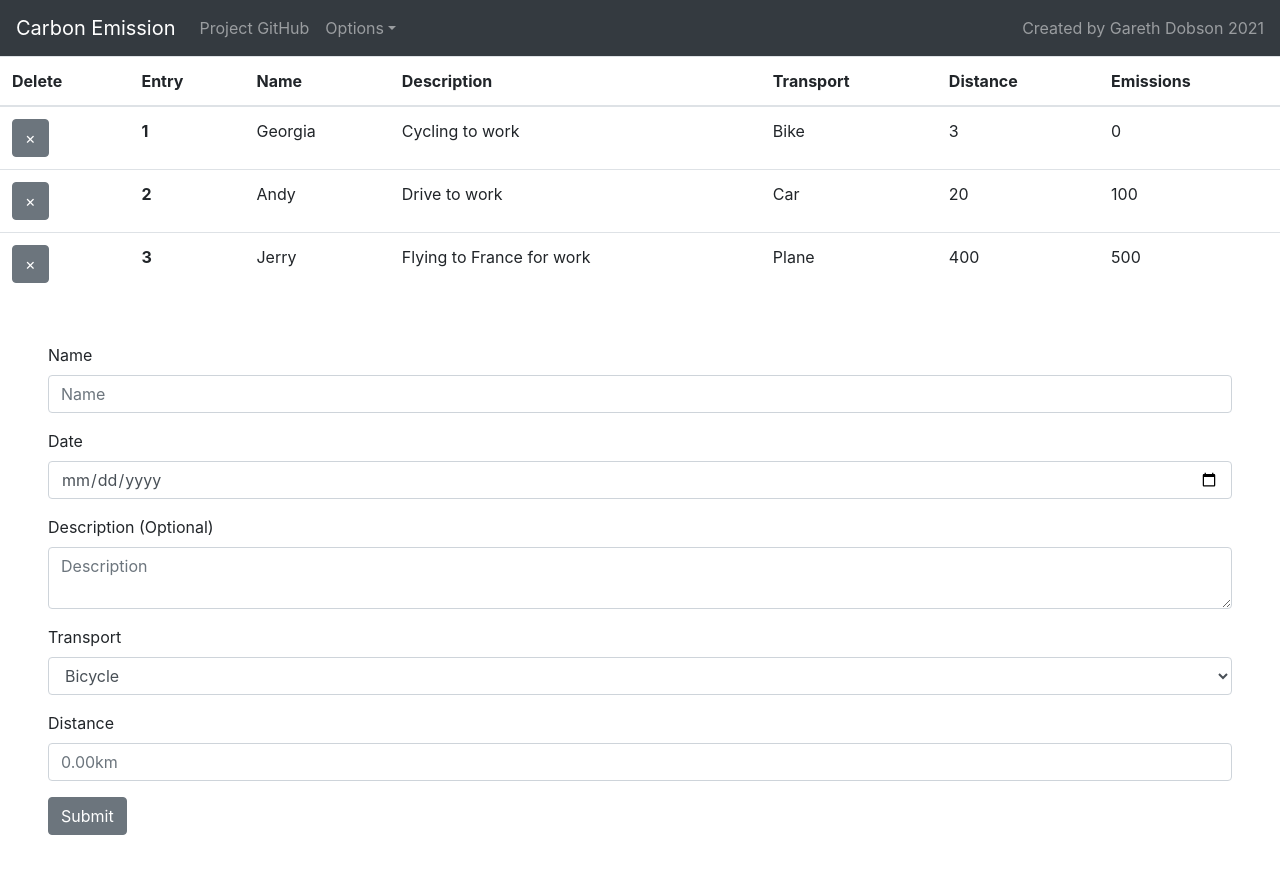
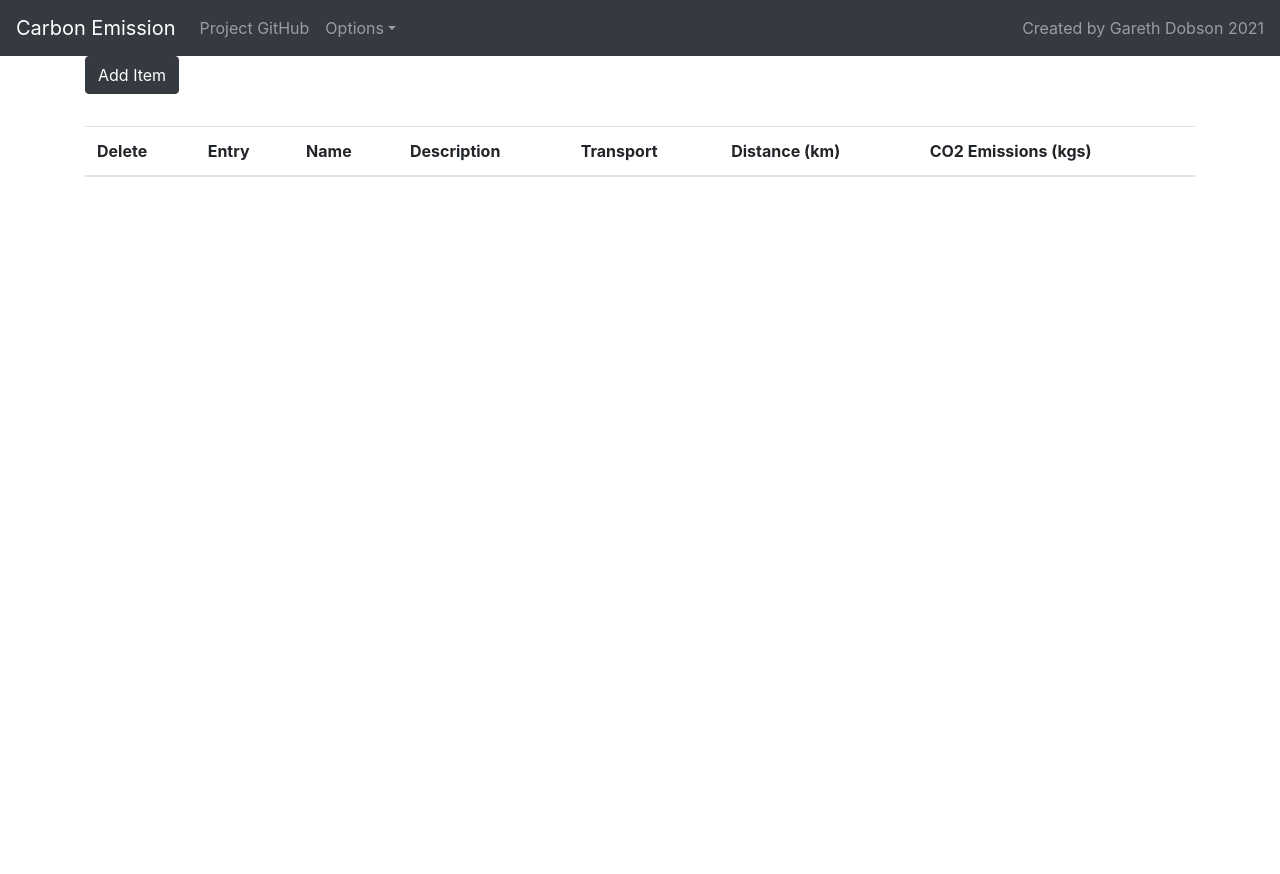
Before and after one commit to garethcdobson/MERN_Emission_Tracker, a React (Create React App) app in the folder client/: page / in a window 1280 px wide. Shown: the top 874 px of the page. After the commit the page ends 800 px from the top, so only its background shows below. Built offline with nearby package versions, Linux system fonts and the light colour scheme.

Commit message:
Implementing an add item modal with form inputs linked to an add item redux action

```diff
--- a/client/src/App.js
+++ b/client/src/App.js
@@ -5,6 +5,8 @@ import './App.css';
 
 import AppNavbar from './components/AppNavbar';
 import EmissionTable from './components/EmissionTable';
+import AddItemModal from './components/AddItemModal';
+import { Container } from 'reactstrap';
 
 import { Provider } from 'react-redux';
 import store from './store';
@@ -15,7 +17,10 @@ class App extends Component {
       <Provider store={store}>
         <div className="App">
           <AppNavbar />
-          <EmissionTable />
+          <Container>
+            <AddItemModal />
+            <EmissionTable />
+          </Container>
         </div>
       </Provider>
     );
--- a/client/src/actions/itemActions.js
+++ b/client/src/actions/itemActions.js
@@ -1,4 +1,4 @@
-import { GET_ITEMS, ADD_ITEMS, DELETE_ITEM } from './types';
+import { GET_ITEMS, ADD_ITEM, DELETE_ITEM } from './types';
 
 export const getItems = () => {
     return {
@@ -12,3 +12,10 @@ export const deleteItem = id => {
         payload: id
     }
 };
+
+export const addItem = item => {
+    return {
+        type: ADD_ITEM,
+        payload: item
+    }
+};
--- a/client/src/actions/types.js
+++ b/client/src/actions/types.js
@@ -1,3 +1,3 @@
 export const GET_ITEMS = 'GET_ITEMS';
-export const ADD_ITEMS = 'ADD_ITEMS';
+export const ADD_ITEM = 'ADD_ITEM';
 export const DELETE_ITEM = 'DELETE_ITEM';
--- /dev/null
+++ b/client/src/components/AddItemModal.js
@@ -0,0 +1,149 @@
+import React, { Component } from 'react';
+import {
+    Button,
+    Form,
+    FormGroup,
+    Label,
+    Modal,
+    ModalHeader,
+    ModalBody,
+    Input,
+} from 'reactstrap';
+import { connect } from 'react-redux';
+import { addItem } from '../actions/itemActions';
+import { v4 as uuid } from 'uuid';
+
+class ItemModal extends Component {
+    state = {
+        modal: false,
+        name: '',
+        description: '',
+        transport: 'Bicycle',
+        distance: 0,
+        emissions: 0
+    }
+
+    toggle = () => {
+        this.setState({
+            modal: !this.state.modal,
+        });
+    }
+
+    onChange = (e) => {
+        this.setState({
+            [e.target.name]: e.target.value
+        });
+    }
+
+    resetState = () => {
+        this.setState({
+            name: '',
+            description: '',
+            transport: 'Bicycle',
+            distance: 0,
+            emissions: 0
+        });
+    }
+
+    onSubmit = (e) => {
+        e.preventDefault();
+
+        const { name, description, transport, distance, emissions } = this.state;
+
+        const newItem = {
+            id: uuid(),
+            name: name,
+            description: description,
+            transport: transport,
+            distance: distance,
+            emissions: emissions,
+        }
+
+        this.props.addItem(newItem);
+
+        this.resetState();
+
+        this.toggle();
+    }
+
+    render() {
+        return(
+            <div>
+                <Button
+                    color="dark"
+                    style={{marginBottom: '2rem'}}
+                    onClick={this.toggle}
+                >Add Item</Button>
+
+                <Modal
+                    isOpen={this.state.modal}
+                    toggle={this.toggle}
+                >
+                    <ModalHeader toggle={this.toggle}>Add Emission Activity</ModalHeader>
+                    <ModalBody>
+                    <Form onSubmit={this.onSubmit}>
+                        <FormGroup>
+                            <Label for="name">Name</Label>
+                            <Input
+                                type="name"
+                                name="name"
+                                id="name"
+                                placeholder="Name"
+                                onChange={this.onChange} />
+                        </FormGroup>
+                        <FormGroup>
+                            <Label for="date">Date</Label>
+                            <Input
+                                type="date"
+                                name="date"
+                                id="date"
+                                placeholder="date placeholder"
+                                onChange={this.onChange}
+                            />
+                        </FormGroup>
+                        <FormGroup>
+                            <Label for="description">Description (Optional)</Label>
+                            <Input
+                                type="textarea"
+                                name="description"
+                                id="description"
+                                placeholder="Description"
+                                onChange={this.onChange}
+                            />
+                        </FormGroup>
+                        <FormGroup>
+                            <Label for="transport">Transport</Label>
+                            <Input type="select" name="transport" id="transport" onChange={this.onChange}>
+                                <option>Bicycle</option>
+                                <option>Car</option>
+                                <option>Electric Car</option>
+                                <option>Electric Bicycle / Scooter</option>
+                                <option>Plane</option>
+                                <option>Train</option>
+                                <option>Bus</option>
+                            </Input>
+                        </FormGroup>
+                        <FormGroup>
+                            <Label for="distance">Distance</Label>
+                            <Input
+                                type="number"
+                                name="distance"
+                                id="distance"
+                                placeholder="0.00km"
+                                onChange={this.onChange}
+                            />
+                        </FormGroup>
+                        <Button color="dark" type="submit">Submit</Button>
+                    </Form>
+                    </ModalBody>
+                </Modal>
+            </div>
+        );
+    }
+}
+
+const mapStateToProps = state => ({
+    item: state.item
+})
+
+export default connect(mapStateToProps, { addItem })(ItemModal);
--- a/client/src/components/EmissionTable.js
+++ b/client/src/components/EmissionTable.js
@@ -1,5 +1,5 @@
 import React, { Component, Fragment } from 'react';
-import { Button, Form, FormGroup, Label, Input, Table } from 'reactstrap';
+import { Button, Table } from 'reactstrap';
 import { connect } from 'react-redux';
 import { getItems, deleteItem } from '../actions/itemActions';
 import PropTypes from 'prop-types';
@@ -12,10 +12,6 @@ class EmissionTable extends Component {
 
     handleDeleteItem = (id) => {
         this.props.deleteItem(id);
-    }
-
-    handleSubmit() {
-        alert("SUBMITTED");
     }
 
     render() {
@@ -31,8 +27,8 @@ class EmissionTable extends Component {
                         <th>Name</th>
                         <th>Description</th>
                         <th>Transport</th>
-                        <th>Distance</th>
-                        <th>Emissions</th>
+                        <th>Distance (km)</th>
+                        <th>CO2 Emissions (kgs)</th>
                         </tr>
                     </thead>
                     <tbody>
@@ -55,43 +51,6 @@ class EmissionTable extends Component {
                         ))}
                     </tbody>
                 </Table>
-
-                <Form onSubmit={this.handleSubmit} className="m-5">
-                    <FormGroup>
-                        <Label for="name">Name</Label>
-                        <Input type="name" name="name" id="name" placeholder="Name" />
-                    </FormGroup>
-                    <FormGroup>
-                        <Label for="date">Date</Label>
-                        <Input
-                            type="date"
-                            name="date"
-                            id="date"
-                            placeholder="date placeholder"
-                        />
-                    </FormGroup>
-                    <FormGroup>
-                        <Label for="description">Description (Optional)</Label>
-                        <Input type="textarea" name="description" id="description" placeholder="Description" />
-                    </FormGroup>
-                    <FormGroup>
-                        <Label for="transport">Transport</Label>
-                        <Input type="select" name="transport" id="transport">
-                            <option>Bicycle</option>
-                            <option>Car</option>
-                            <option>Electric Car</option>
-                            <option>Electric Bicycle / Scooter</option>
-                            <option>Plane</option>
-                            <option>Train</option>
-                            <option>Bus</option>
-                        </Input>
-                    </FormGroup>
-                    <FormGroup>
-                        <Label for="distance">Distance</Label>
-                        <Input type="number" name="distance" id="distance" placeholder="0.00km" />
-                    </FormGroup>
-                    <Button type="submit">Submit</Button>
-                </Form>
             </Fragment>
         )
     };
--- a/client/src/reducers/itemReducer.js
+++ b/client/src/reducers/itemReducer.js
@@ -1,12 +1,7 @@
-import { v4 as uuid } from 'uuid';
-import { GET_ITEMS, ADD_ITEMS, DELETE_ITEM } from '../actions/types';
+import { GET_ITEMS, ADD_ITEM, DELETE_ITEM } from '../actions/types';
 
 const initialState = {
-    items: [
-        { id: uuid(), name: 'Georgia', description: 'Cycling to work', transport: 'Bike', distance: 3, emissions: 0 },
-        { id: uuid(), name: 'Andy', description: 'Drive to work', transport: 'Car', distance: 20, emissions: 100 },
-        { id: uuid(), name: 'Jerry', description: 'Flying to France for work', transport: 'Plane', distance: 400, emissions: 500 },
-    ]
+    items: []
 }
 
 // eslint-disable-next-line import/no-anonymous-default-export
@@ -20,7 +15,12 @@ export default function(state = initialState, action) {
             return {
                 ...state,
                 items: state.items.filter(item => item.id !== action.payload)
-            }
+            };
+        case ADD_ITEM:
+            return {
+                ...state,
+                items: [action.payload, ...state.items]
+            };
         default:
             return state;
     }
```
